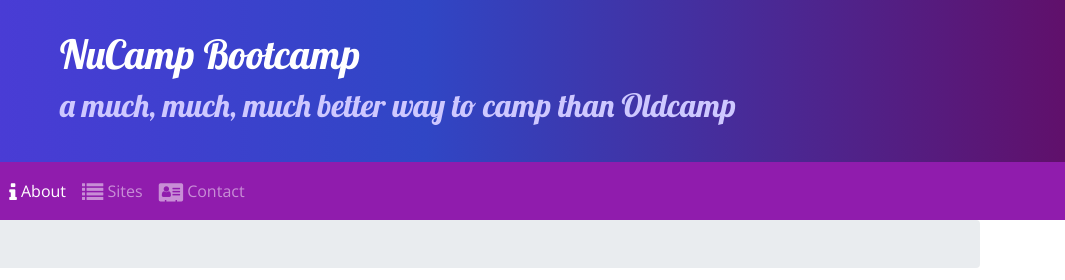
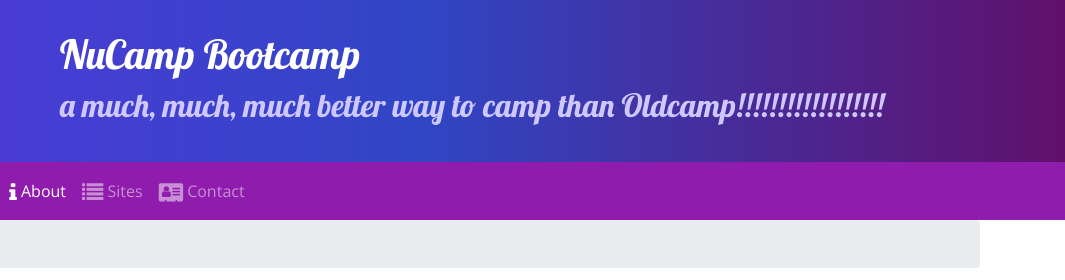
Before and after one commit to MarkleyClassroom/Week-2-Workshop-Complete, a website: page aboutus.html in a window 1280 px wide. Shown: the top 280 px of the page, 215-1280 px from the left. Drawn offline with nearby package versions, Linux system fonts and the light colour scheme.

Commit message:
added git add .'s

```diff
--- a/aboutus.html
+++ b/aboutus.html
@@ -28,7 +28,7 @@
                 </div>
                 <div class="col">
                     <h1>NuCamp Bootcamp</h1>
-                    <h2>a much, much, much better way to camp than Oldcamp</h2>
+                    <h2>a much, much, much better way to camp than Oldcamp!!!!!!!!!!!!!!!!!!</h2>
                 </div>
             </div>
         </div>
```
